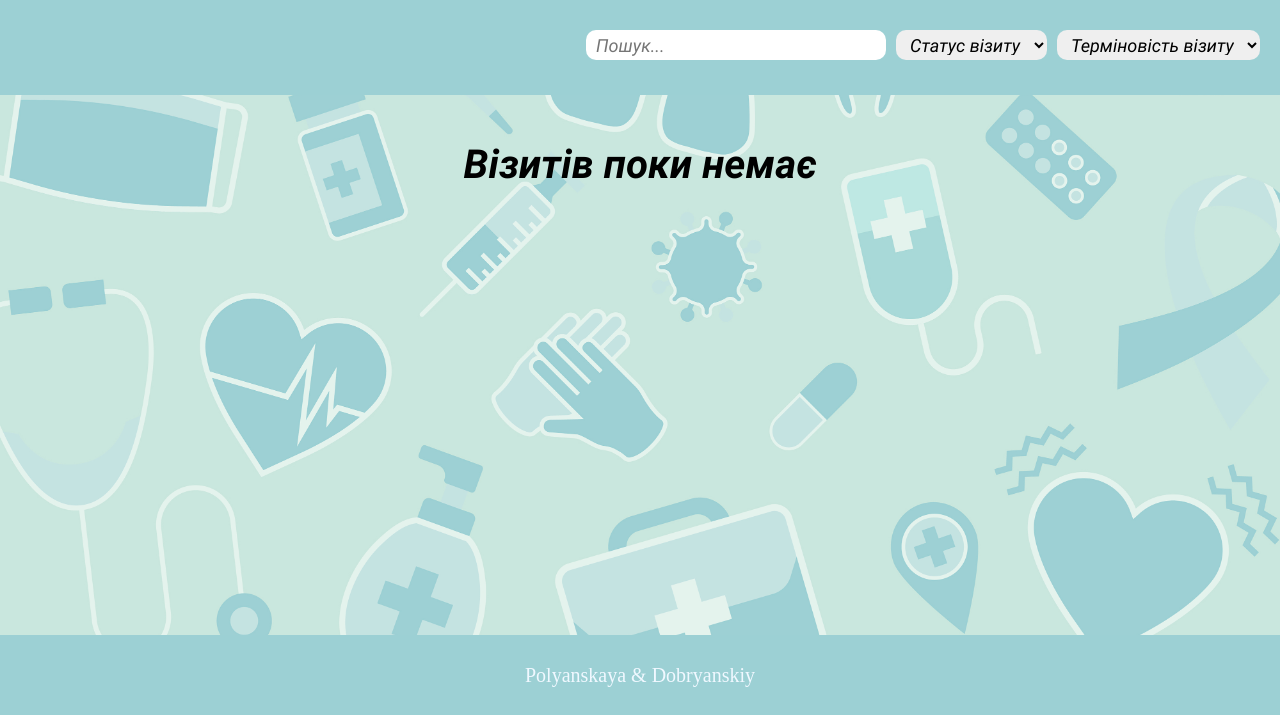
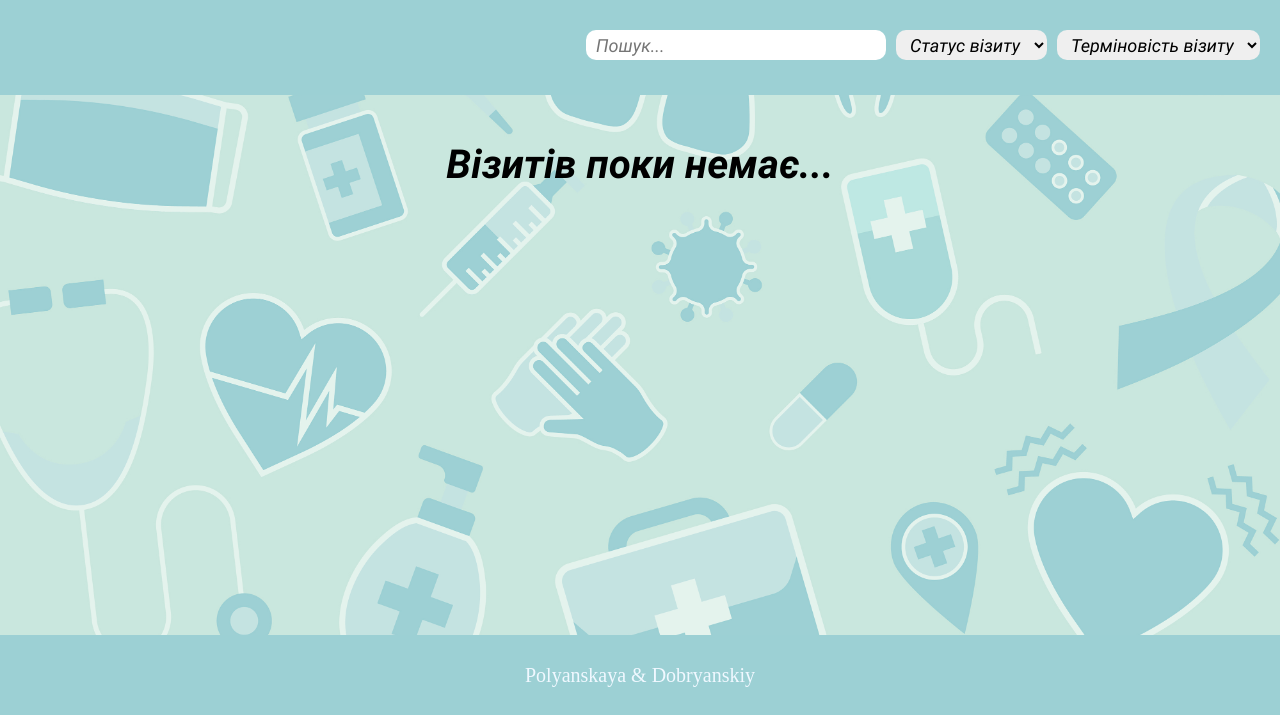
Before and after one commit to IgorDobryansky/step_project_clinic, a website built with webpack: page public/index.html in a window 1280 px wide. Shown: the part 109-824 px from the top of the page. Built offline with nearby package versions, Linux system fonts and the light colour scheme; files whose address does not match are found by name; a web font is replaced by a local one; what muuri would draw is missing.

Commit message:
final fix

```diff
--- a/public/index.html
+++ b/public/index.html
@@ -1 +1 @@
-<!doctype html><html lang="en"><head><meta charset="UTF-8"/><meta name="viewport" content="width=device-width,initial-scale=1"/><link rel="icon" href="img/clinic_logod246adac946c88922100.png"/><title>Клініка</title><script defer="defer" src="js/main.bundle.79590ee66144f34d3b54.js?4ba9c50cbddde9ecb6f5"></script><link href="css/main.bundle.bd0e133df61daf338029.css?4ba9c50cbddde9ecb6f5" rel="stylesheet"></head><body><div class="container"><header class="header"><div class="logo-wrapper"><img src="img/daily-health-app (1)1ae85221a6de4854d20e.png" alt="Clinic logo" class="logo-image"/></div><div id="login-status"></div></header><main class="main"><section class="search-bar"><input id="search_input" class="search-bar_input" placeholder="Пошук..."/> <select value="" class="status-bar_select" id="status-bar_select"><option value="" selected="selected">Статус візиту</option><option value="Виконано">Виконано</option><option value="В процесі">В процесі</option></select> <select value="" class="urgency-bar_select" id="urgency-bar_select"><option value="" selected="selected">Терміновість візиту</option><option value="Висока">Висока</option><option value="Нормальна">Нормальна</option><option value="Низька">Низька</option></select></section><h2 id="no-visits-placeholder" class="visits-availability">Візитів поки немає</h2><section id="visits"></section></main><footer class="footer"><p>Polyanskaya & Dobryanskiy</p></footer></div></body></html>
+<!doctype html><html lang="en"><head><meta charset="UTF-8"/><meta name="viewport" content="width=device-width,initial-scale=1"/><link rel="icon" href="img/clinic_logod246adac946c88922100.png"/><title>Клініка</title><script defer="defer" src="js/main.bundle.2e52edb147bfbfe20e85.js?76ebb43723e6ab81fe1a"></script><link href="css/main.bundle.35b62aba1ee9c3787090.css?76ebb43723e6ab81fe1a" rel="stylesheet"></head><body><div class="container"><header class="header"><div class="logo-wrapper"><img src="img/daily-health-app (1)1ae85221a6de4854d20e.png" alt="Clinic logo" class="logo-image"/></div><div id="login-status"></div></header><main class="main"><section class="search-bar"><input id="search_input" class="search-bar_input" placeholder="Пошук..."/> <select value="" class="status-bar_select" id="status-bar_select"><option value="" selected="selected">Статус візиту</option><option value="Виконано">Виконано</option><option value="В процесі">В процесі</option></select> <select value="" class="urgency-bar_select" id="urgency-bar_select"><option value="" selected="selected">Терміновість візиту</option><option value="Висока">Висока</option><option value="Нормальна">Нормальна</option><option value="Низька">Низька</option></select></section><h2 id="no-visits-placeholder" class="visits-availability">Візитів поки немає...</h2><section id="visits"></section></main><footer class="footer"><p>Polyanskaya & Dobryanskiy</p></footer></div></body></html>
```
Also changed, not shown: public/js/main.bundle.2e52edb147bfbfe20e85.js.LICENSE.txt (renamed from public/js/main.bundle.79590ee66144f34d3b54.js.LICENSE.txt), 4 other files.
